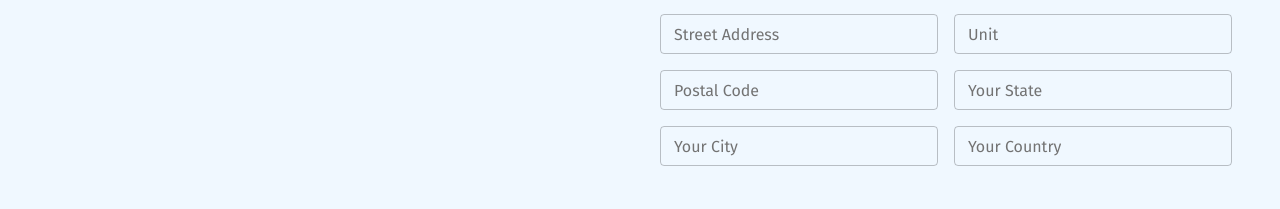
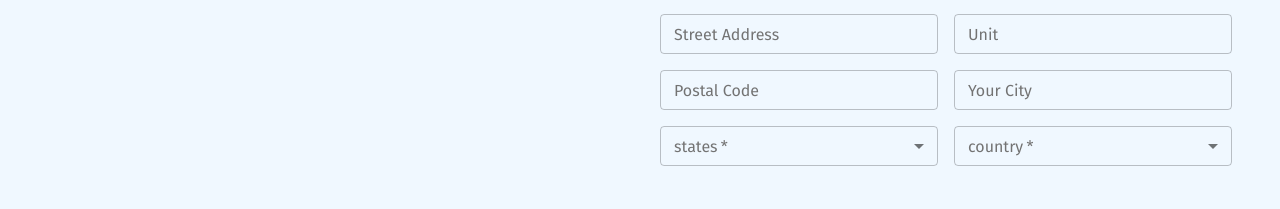
Before and after one commit to mutua-muvevi/henriot-frontend, a React (Create React App) app: page /auth/setup in a window 1280 px wide. Shown: the part 212-421 px from the top of the page. Built offline with nearby package versions, Linux system fonts and the light colour scheme; a web font is replaced by a local one.

Commit message:
starting to work on compete setup summary

```diff
--- a/src/components/stepper/stepper.js
+++ b/src/components/stepper/stepper.js
@@ -24,9 +24,13 @@ const StyledStepper = styled(Stepper)(({ theme }) => ({
 	".MuiStepLabel-label": {
 		color: "grey",
 	},
+}))
+
+const StyledStep = styled(Step)(({ theme }) => ({
 	".Mui-completed": {
-		color: "white",
+		color: "white !important",
 	}
+
 }))
 
 const StyledStepperContent = styled(Container)(({theme}) => ({
@@ -150,9 +154,9 @@ const StepperComponent = ({ steps, styles, submitHandler, values }) => {
 							// with error here
 
 							return (
-								<Step key={label} {...stepProps}>
+								<StyledStep key={label} {...stepProps}>
 									<StepLabel {...labelProps}>{label}</StepLabel>
-								</Step>
+								</StyledStep>
 							);
 						})
 					}
@@ -160,7 +164,12 @@ const StepperComponent = ({ steps, styles, submitHandler, values }) => {
 
 				{
 					activeStep === steps.length ? (
-						<CompletedStepper submitHandler={submitHandler} handleReset={handleReset} style={styles}/>
+						<CompletedStepper
+							submitHandler={submitHandler}
+							handleReset={handleReset}
+							style={styles}
+							values={values}
+						/>
 					) : (
 						<StyledStepperContent maxWidth="xl" style={styles}>
 							{renderStepperBody(activeStep)}
--- /dev/null
+++ b/src/content/states.js
@@ -0,0 +1,61 @@
+export const USAstates = [
+    { Name: 'ALABAMA', abbreviation: 'AL'},
+    { Name: 'ALASKA', abbreviation: 'AK'},
+    { Name: 'AMERICAN SAMOA', abbreviation: 'AS'},
+    { Name: 'ARIZONA', abbreviation: 'AZ'},
+    { Name: 'ARKANSAS', abbreviation: 'AR'},
+    { Name: 'CALIFORNIA', abbreviation: 'CA'},
+    { Name: 'COLORADO', abbreviation: 'CO'},
+    { Name: 'CONNECTICUT', abbreviation: 'CT'},
+    { Name: 'DELAWARE', abbreviation: 'DE'},
+    { Name: 'DISTRICT OF COLUMBIA', abbreviation: 'DC'},
+    { Name: 'FEDERATED STATES OF MICRONESIA', abbreviation: 'FM'},
+    { Name: 'FLORIDA', abbreviation: 'FL'},
+    { Name: 'GEORGIA', abbreviation: 'GA'},
+    { Name: 'GUAM', abbreviation: 'GU'},
+    { Name: 'HAWAII', abbreviation: 'HI'},
+    { Name: 'IDAHO', abbreviation: 'ID'},
+    { Name: 'ILLINOIS', abbreviation: 'IL'},
+    { Name: 'INDIANA', abbreviation: 'IN'},
+    { Name: 'IOWA', abbreviation: 'IA'},
+    { Name: 'KANSAS', abbreviation: 'KS'},
+    { Name: 'KENTUCKY', abbreviation: 'KY'},
+    { Name: 'LOUISIANA', abbreviation: 'LA'},
+    { Name: 'MAINE', abbreviation: 'ME'},
+    { Name: 'MARSHALL ISLANDS', abbreviation: 'MH'},
+    { Name: 'MARYLAND', abbreviation: 'MD'},
+    { Name: 'MASSACHUSETTS', abbreviation: 'MA'},
+    { Name: 'MICHIGAN', abbreviation: 'MI'},
+    { Name: 'MINNESOTA', abbreviation: 'MN'},
+    { Name: 'MISSISSIPPI', abbreviation: 'MS'},
+    { Name: 'MISSOURI', abbreviation: 'MO'},
+    { Name: 'MONTANA', abbreviation: 'MT'},
+    { Name: 'NEBRASKA', abbreviation: 'NE'},
+    { Name: 'NEVADA', abbreviation: 'NV'},
+    { Name: 'NEW HAMPSHIRE', abbreviation: 'NH'},
+    { Name: 'NEW JERSEY', abbreviation: 'NJ'},
+    { Name: 'NEW MEXICO', abbreviation: 'NM'},
+    { Name: 'NEW YORK', abbreviation: 'NY'},
+    { Name: 'NORTH CAROLINA', abbreviation: 'NC'},
+    { Name: 'NORTH DAKOTA', abbreviation: 'ND'},
+    { Name: 'NORTHERN MARIANA ISLANDS', abbreviation: 'MP'},
+    { Name: 'OHIO', abbreviation: 'OH'},
+    { Name: 'OKLAHOMA', abbreviation: 'OK'},
+    { Name: 'OREGON', abbreviation: 'OR'},
+    { Name: 'PALAU', abbreviation: 'PW'},
+    { Name: 'PENNSYLVANIA', abbreviation: 'PA'},
+    { Name: 'PUERTO RICO', abbreviation: 'PR'},
+    { Name: 'RHODE ISLAND', abbreviation: 'RI'},
+    { Name: 'SOUTH CAROLINA', abbreviation: 'SC'},
+    { Name: 'SOUTH DAKOTA', abbreviation: 'SD'},
+    { Name: 'TENNESSEE', abbreviation: 'TN'},
+    { Name: 'TEXAS', abbreviation: 'TX'},
+    { Name: 'UTAH', abbreviation: 'UT'},
+    { Name: 'VERMONT', abbreviation: 'VT'},
+    { Name: 'VIRGIN ISLANDS', abbreviation: 'VI'},
+    { Name: 'VIRGINIA', abbreviation: 'VA'},
+    { Name: 'WASHINGTON', abbreviation: 'WA'},
+    { Name: 'WEST VIRGINIA', abbreviation: 'WV'},
+    { Name: 'WISCONSIN', abbreviation: 'WI'},
+    { Name: 'WYOMING', abbreviation: 'WY' }
+]
--- a/src/pages/auth/setup/aboutform.js
+++ b/src/pages/auth/setup/aboutform.js
@@ -4,6 +4,9 @@ import { Alert, AlertTitle, Box, Button, Grid, Grow, Typography } from "@mui/mat
 import { styled } from "@mui/system";
 
 import TextfieldWrapper from "../../../components/forms/textfield/textfield";
+import SelectField from "../../../components/forms/select/select";
+import { countries } from "../../../content/countries";
+import { USAstates } from "../../../content/states";
 import { setupfields } from "./info";
 
 
@@ -38,6 +41,26 @@ const AboutForm = () => {
 						</StyledAboutFormContentGridItem>
 					))
 				}
+				<StyledAboutFormContentGridItem item xl={4} lg={4} md={6} sm={12} xs={12}>
+					<SelectField
+						type="text"
+						name="contact.state"
+						label="states"
+						size="small"
+						options={USAstates}
+						required
+					/>
+				</StyledAboutFormContentGridItem>
+				<StyledAboutFormContentGridItem item xl={4} lg={4} md={6} sm={12} xs={12}>
+					<SelectField
+						type="text"
+						name="contact.country"
+						label="country"
+						size="small"
+						options={countries}
+						required
+					/>
+				</StyledAboutFormContentGridItem>
 			</StyledAboutFormContentGrid>
 		</StyledAboutForm>
 	)
--- a/src/pages/auth/setup/disclosuresform.js
+++ b/src/pages/auth/setup/disclosuresform.js
@@ -7,6 +7,10 @@ import { FieldArray } from "formik"
 
 import CheckBoxField from "../../../components/forms/checkbox/checkbox";
 import TextfieldWrapper from "../../../components/forms/textfield/textfield";
+import SelectField from "../../../components/forms/select/select";
+
+import { countries } from "../../../content/countries";
+import { USAstates } from "../../../content/states";
 import { setupfields } from "./info";
 
 
@@ -24,7 +28,6 @@ const StyledDisclosureFormContentGridCheckBox = styled(Grid)(({ theme }) => ({
 }));
 
 const StyledDisclosureFormContentGridItemCheckBox = styled(Grid)(({ theme }) => ({
-	// backgroundColor: "green",
 
 }));
 
@@ -93,6 +96,26 @@ const DisclosureForm = ({values}) => {
 															</StyledDisclosureFormContentGridItemFieldArray>
 														))
 													}
+													<StyledDisclosureFormContentGridItemFieldArray item xl={6} lg={6} md={12} sm={12} xs={12}>
+														<SelectField
+															type="text"
+															name={`disclosures.context.${index}.company_state`}
+															label="Company State"
+															size="small"
+															options={USAstates}
+															required
+														/>
+													</StyledDisclosureFormContentGridItemFieldArray>
+													<StyledDisclosureFormContentGridItemFieldArray item  xl={6} lg={6} md={12} sm={12} xs={12}>
+														<SelectField
+															type="text"
+															name={`disclosures.context.${index}.company_country`}
+															label="Company Country"
+															size="small"
+															options={countries}
+															required
+														/>
+													</StyledDisclosureFormContentGridItemFieldArray>
 												</StyledDisclosureFormContentGridFieldArray>
 												<ButtonGroup type="button" variant="contained">
 													<Button
@@ -112,7 +135,6 @@ const DisclosureForm = ({values}) => {
 																company_state: "",
 																company_city: "",
 																company_country: "",
-																subheader: "",
 																company_compliance_email: "",
 															})
 														}
--- a/src/pages/auth/setup/identityform.js
+++ b/src/pages/auth/setup/identityform.js
@@ -4,6 +4,8 @@ import { Alert, AlertTitle, Box, Button, Grid, Grow } from "@mui/material";
 import { styled } from "@mui/system";
 
 import TextfieldWrapper from "../../../components/forms/textfield/textfield";
+import SelectField from "../../../components/forms/select/select";
+import { countries } from "../../../content/countries";
 import { setupfields } from "./info";
 
 
@@ -38,6 +40,36 @@ const IdentityForm = () => {
 						</StyledIdentityFormContentGridItem>
 					))
 				}
+				<StyledIdentityFormContentGridItem item  xl={4} lg={4} md={6} sm={12} xs={12}>
+					<SelectField
+						type="text"
+						name="identity.country_of_citizenship"
+						label="Country of citizenship"
+						size="small"
+						options={countries}
+						required
+					/>
+				</StyledIdentityFormContentGridItem>
+				<StyledIdentityFormContentGridItem item  xl={4} lg={4} md={6} sm={12} xs={12}>
+					<SelectField
+						type="text"
+						name="identity.country_of_birth"
+						label="Country of birth"
+						size="small"
+						options={countries}
+						required
+					/>
+				</StyledIdentityFormContentGridItem>
+				<StyledIdentityFormContentGridItem item  xl={4} lg={4} md={6} sm={12} xs={12}>
+					<SelectField
+						type="text"
+						name="identity.country_of_tax_residence"
+						label="Country of tax residence"
+						size="small"
+						options={countries}
+						required
+					/>
+				</StyledIdentityFormContentGridItem>
 			</StyledIdentityFormContentGrid>
 		</StyledIdentityForm>
 	)
--- a/src/pages/auth/setup/info.js
+++ b/src/pages/auth/setup/info.js
@@ -73,19 +73,6 @@ export const setupfields = {
 			xs: 12
 		},
 		{
-			name: "contact.state",
-			label: "Your State",
-			placeholder: "Your State",
-			type: "text",
-			required: true,
-			inputprops: {},
-			xl: 4,
-			lg: 4,
-			md: 6,
-			sm: 12,
-			xs: 12
-		},
-		{
 			name: "contact.city",
 			label: "Your City",
 			placeholder: "Your City",
@@ -97,20 +84,7 @@ export const setupfields = {
 			md: 6,
 			sm: 12,
 			xs: 12
-		},
-		{
-			name: "contact.country",
-			label: "Your Country",
-			placeholder: "Your Country",
-			type: "text",
-			required: true,
-			inputprops: {},
-			xl: 4,
-			lg: 4,
-			md: 6,
-			sm: 12,
-			xs: 12
-		},
+		}
 	],
 
 	identityFields : [
@@ -157,7 +131,7 @@ export const setupfields = {
 			name: "identity.date_of_birth",
 			label: "Date of birth",
 			placeholder: "Date of birth",
-			type: "text",
+			type: "date",
 			required: true,
 			inputprops: {},
 			xl: 4,
@@ -183,45 +157,6 @@ export const setupfields = {
 			name: "identity.tax_id_type",
 			label: "Tax ID Type",
 			placeholder: "Tax ID Type",
-			type: "text",
-			required: true,
-			inputprops: {},
-			xl: 4,
-			lg: 4,
-			md: 6,
-			sm: 12,
-			xs: 12
-		},
-		{
-			name: "identity.country_of_citizenship",
-			label: "Country of citizenship",
-			placeholder: "Country of citizenship",
-			type: "text",
-			required: true,
-			inputprops: {},
-			xl: 4,
-			lg: 4,
-			md: 6,
-			sm: 12,
-			xs: 12
-		},
-		{
-			name: "identity.country_of_birth",
-			label: "Country of birth",
-			placeholder: "Country of birth",
-			type: "text",
-			required: true,
-			inputprops: {},
-			xl: 4,
-			lg: 4,
-			md: 6,
-			sm: 12,
-			xs: 12
-		},
-		{
-			name: "identity.country_of_tax_residence",
-			label: "Country of Tax residence",
-			placeholder: "Country of Tax residence",
 			type: "text",
 			required: true,
 			inputprops: {},
@@ -377,32 +312,32 @@ export const setupfields = {
 			sm: 12,
 			xs: 12
 		},
-		{
-			name: "company_state",
-			label: "Company State",
-			placeholder: "Company State",
-			type: "text",
-			required: true,
-			inputprops: {},
-			xl: 6,
-			lg: 6,
-			md: 12,
-			sm: 12,
-			xs: 12
-		},
-		{
-			name: "company_country",
-			label: "Company Country",
-			placeholder: "Company Country",
-			type: "text",
-			required: true,
-			inputprops: {},
-			xl: 6,
-			lg: 6,
-			md: 12,
-			sm: 12,
-			xs: 12
-		},
+		// {
+		// 	name: "company_state",
+		// 	label: "Company State",
+		// 	placeholder: "Company State",
+		// 	type: "text",
+		// 	required: true,
+		// 	inputprops: {},
+		// 	xl: 6,
+		// 	lg: 6,
+		// 	md: 12,
+		// 	sm: 12,
+		// 	xs: 12
+		// },
+		// {
+		// 	name: "company_country",
+		// 	label: "Company Country",
+		// 	placeholder: "Company Country",
+		// 	type: "text",
+		// 	required: true,
+		// 	inputprops: {},
+		// 	xl: 6,
+		// 	lg: 6,
+		// 	md: 12,
+		// 	sm: 12,
+		// 	xs: 12
+		// },
 	],
 
 	agreements: [
@@ -422,8 +357,8 @@ export const setupfields = {
 		{
 			name: "signed_at",
 			label: "Signed at",
-			placeholder: "Signed at",
-			type: "text",
+			placeholder: "",
+			type: "datetime-local",
 			required: true,
 			inputprops: {},
 			xl: 4,
@@ -559,7 +494,6 @@ export const setupfields = {
 
 
 export const selectFields = {
-	salutation : ["Mr.", "Mrs.", "Miss"],
 	phoneType: [
 		"Home",
 		"Mobile",
```
Also changed, not shown: src/components/stepper/completed.js (+75 -7 lines), src/pages/auth/setup/setup.js (+4 -5 lines).
